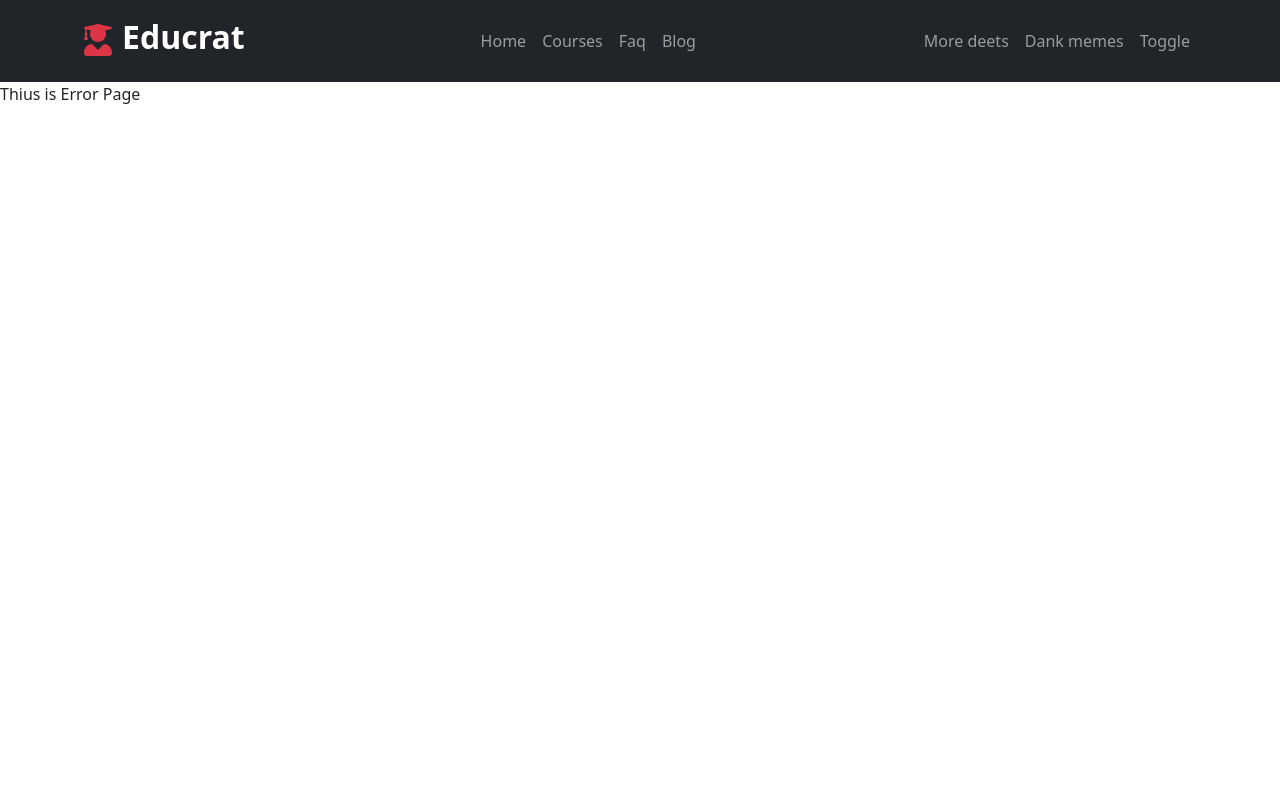
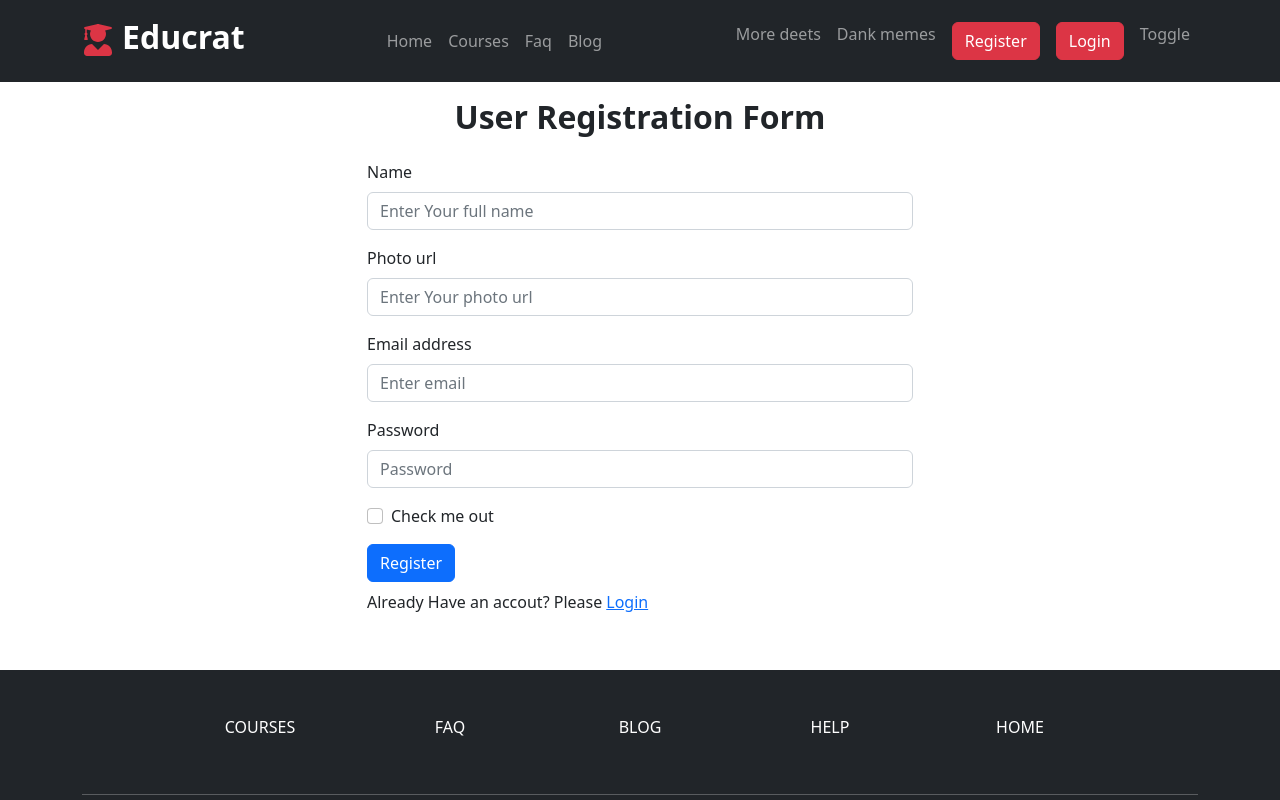
Before and after one commit to Nahid-Hasan-Sourav/a-10-learning-platform-client-side, a React (Create React App) app: page /register in a window 1280 px wide. Shown: the top 800 px of the page. Built offline with nearby package versions, Linux system fonts and the light colour scheme.

Commit message:
create login && register page and added some necessary input field according to the requirement

```diff
--- a/src/Pages/CourseDatails/CourseDetails.js
+++ b/src/Pages/CourseDatails/CourseDetails.js
@@ -7,6 +7,7 @@ import Button from "react-bootstrap/Button";
 import Card from "react-bootstrap/Card";
 import ListGroup from 'react-bootstrap/ListGroup';
 import {Link } from 'react-router-dom';
+import { FaDownload } from 'react-icons/fa';
 
 const CourseDetails = () => {
   const CourseDatails = useLoaderData();
@@ -16,8 +17,13 @@ const CourseDetails = () => {
       <Row className='justify-content-center py-3'>
         <Col lg="8">
         <Card >
-        <Card.Header>
-        <Card.Title><h3>{CourseDatails.name}</h3></Card.Title>
+        <Card.Header style={{height:'60px'}}>
+        <Card.Title className="h-100">
+            <div className="d-flex flex-row justify-content-between align-items-center h-100">
+            <h3>{CourseDatails.name}</h3>
+            <p style={{cursor:'pointer'}}> <FaDownload /></p>
+            </div>
+        </Card.Title>
         </Card.Header>
           <Card.Img style={{height:'300px'}} src={CourseDatails.url} />
           <Card.Body>
--- /dev/null
+++ b/src/Pages/Login/Login/Login.js
@@ -0,0 +1,44 @@
+import React from "react";
+import { Col, Container, Row } from "react-bootstrap";
+import Button from "react-bootstrap/Button";
+import Form from "react-bootstrap/Form";
+import {Link } from 'react-router-dom';
+
+const Login = () => {
+  return (
+    <Container>
+        <h2 className="fw-bold text-center py-3">User Login</h2>
+      <Row className="justify-content-center">
+        <Col lg="6" className="order">
+          <Form>
+            <Form.Group className="mb-3" controlId="formBasicEmail">
+              <Form.Label>Email address</Form.Label>
+              <Form.Control type="email" placeholder="Enter email" />
+              <Form.Text className="text-muted">
+                We'll never share your email with anyone else.
+              </Form.Text>
+            </Form.Group>
+
+            <Form.Group className="mb-3" controlId="formBasicPassword">
+              <Form.Label>Password</Form.Label>
+              <Form.Control type="password" placeholder="Password" />
+            </Form.Group>
+
+            <Button variant="primary" type="submit">
+             Login
+            </Button>
+            <p className="d-flex flex-row my-2">
+                Don't Have An Account? Please
+                 <Link className="mx-1" to='/register'>
+                    Register
+                </Link>
+            </p>
+          </Form>
+
+        </Col>
+      </Row>
+    </Container>
+  );
+};
+
+export default Login;
--- /dev/null
+++ b/src/Pages/Login/Register/Register.js
@@ -0,0 +1,50 @@
+import React from "react";
+import { Col, Container, Row } from "react-bootstrap";
+import Button from "react-bootstrap/Button";
+import Form from "react-bootstrap/Form";
+import Nav from 'react-bootstrap/Nav';
+import {Link } from 'react-router-dom';
+const Register = () => {
+  return (
+    <Container>
+        <h2 className="fw-bold text-center py-3">User Registration Form</h2>
+      <Row className="justify-content-center">
+        <Col lg="6" className="order">
+          <Form>
+            <Form.Group className="mb-3" controlId="formBasicEmail">
+              <Form.Label>Name</Form.Label>
+              <Form.Control name="Fname" type="text" placeholder="Enter Your full name" />
+            </Form.Group>
+            <Form.Group className="mb-3" controlId="formBasicEmail">
+              <Form.Label>Photo url</Form.Label>
+              <Form.Control name="Fname" type="text" placeholder="Enter Your photo url" />
+            </Form.Group>
+            <Form.Group className="mb-3" controlId="formBasicEmail">
+              <Form.Label>Email address</Form.Label>
+              <Form.Control name="email" type="email" placeholder="Enter email" />
+            </Form.Group>
+
+            <Form.Group className="mb-3" controlId="formBasicPassword">
+              <Form.Label>Password</Form.Label>
+              <Form.Control type="password" placeholder="Password" />
+            </Form.Group>
+            <Form.Group className="mb-3" controlId="formBasicCheckbox">
+              <Form.Check type="checkbox" label="Check me out" />
+            </Form.Group>
+            <Button variant="primary" type="submit">
+              Register
+            </Button>
+            <p className="d-flex flex-row my-2">
+                Already Have an accout? Please
+                 <Link className="mx-1" to='/login'>
+                    Login
+                </Link>
+            </p>
+          </Form>
+        </Col>
+      </Row>
+    </Container>
+  );
+};
+
+export default Register;
--- a/src/Pages/Shared/Header/Header.js
+++ b/src/Pages/Shared/Header/Header.js
@@ -1,3 +1,4 @@
+import { Button } from 'react-bootstrap';
 import Container from 'react-bootstrap/Container';
 import Nav from 'react-bootstrap/Nav';
 import Navbar from 'react-bootstrap/Navbar';
@@ -28,6 +29,13 @@ function Header() {
             <Nav.Link eventKey={2} href="#memes">
               Dank memes
             </Nav.Link>
+            <Nav.Link  >
+             <Button variant='danger'   as={Link} to='/register'>Register</Button>
+            </Nav.Link>
+            <Nav.Link>
+
+                <Button variant='danger'   as={Link} to='/login'>Login</Button>
+            </Nav.Link>
             <Nav.Link href="#deets">Toggle</Nav.Link>
           </Nav>
         </Navbar.Collapse>
--- a/src/Routes/Routes/Routes.js
+++ b/src/Routes/Routes/Routes.js
@@ -8,6 +8,8 @@ import ErrorPage from "../../Pages/ErrorPage/ErrorPage";
 import Faq from "../../Pages/Faq/Faq";
 import Home from "../../Pages/Home/Home";
 import Checkout from "../../Pages/Checkout/Checkout";
+import Register from "../../Pages/Login/Register/Register";
+import Login from "../../Pages/Login/Login/Login";
 
 export const routes = createBrowserRouter([
     {
@@ -33,6 +35,11 @@ export const routes = createBrowserRouter([
             element:<CourseDetails></CourseDetails>
           },
           {
+            path:"/premium-access/:id",
+            loader: ({params}) => fetch(`http://localhost:5000/course-details/${params.id}`),
+            element:<Checkout></Checkout>
+          },
+          {
             path:"/faq",
             element:<Faq></Faq>
           },
@@ -41,10 +48,14 @@ export const routes = createBrowserRouter([
             element:<Blog></Blog>
           },
           {
-            path:"/premium-access/:id",
-            loader: ({params}) => fetch(`http://localhost:5000/course-details/${params.id}`),
-            element:<Checkout></Checkout>
-          }
+            path:"/register",
+            element:<Register></Register>
+          },
+          {
+            path:"/login",
+            element:<Login></Login>
+          },
+
 
         ]
     }
```
